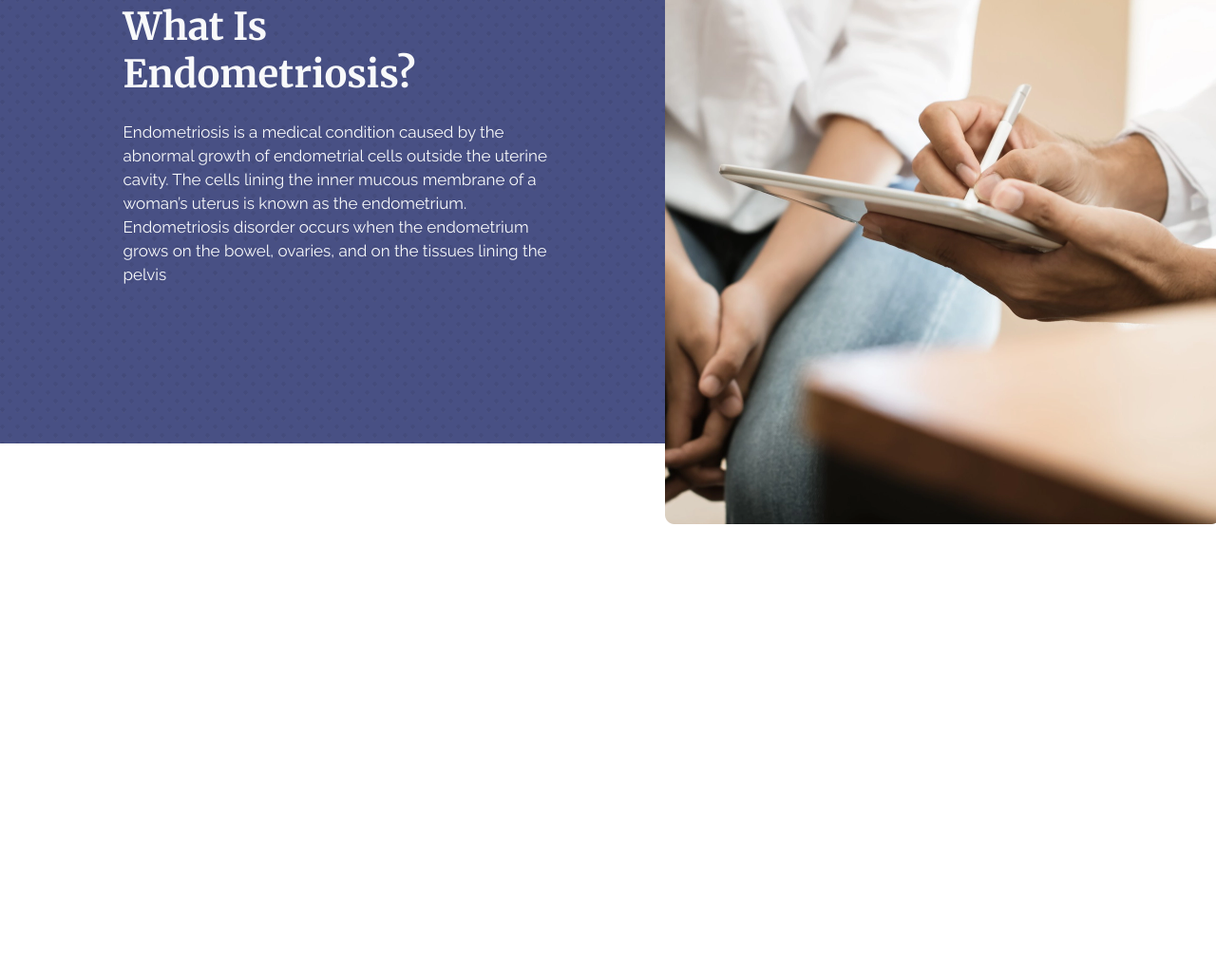
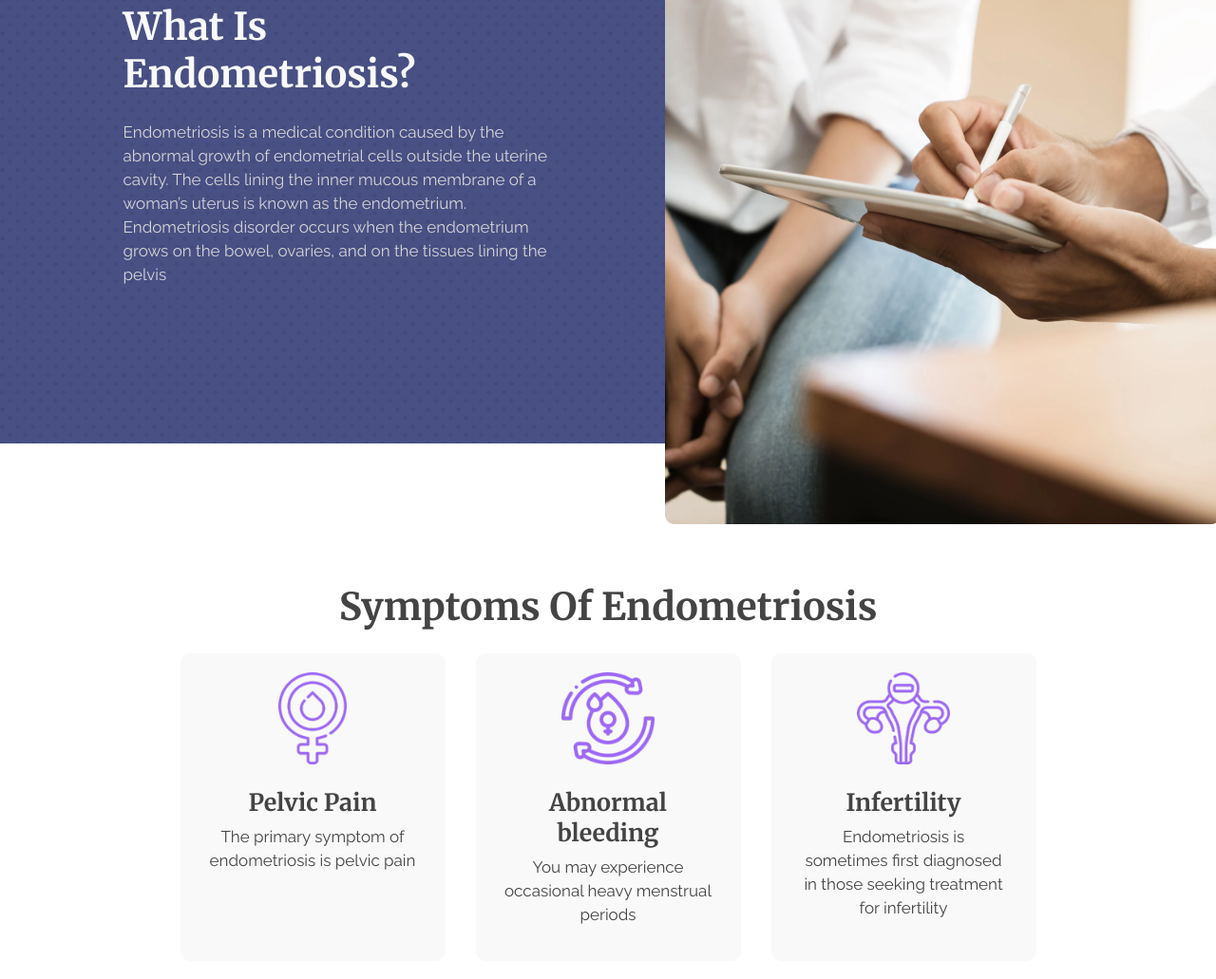
Before and after one commit to jpstorio/Seeds-of-Life, a plain HTML site: page index.html in a window 1280 px wide. Shown: the part 1916-2947 px from the top of the page at 95% size. Before the commit the page ends 2468 px from the top, so only its background shows below. Drawn offline with nearby package versions, Linux system fonts and the light colour scheme.

Commit message:
add symptoms

```diff
--- a/index.html
+++ b/index.html
@@ -39,7 +39,7 @@
                             <a class="nav-link active text-light" aria-current="page" href="#about">ABOUT US</a>
                         </li>
                         <li class="nav-item pe-3 ps-3">
-                            <a class="nav-link text-light" href="#">WHAT IS ENDOMETRIOSIS</a>
+                            <a class="nav-link text-light" href="#endometriosis">WHAT IS ENDOMETRIOSIS</a>
                         </li>
                         <li class="nav-item pe-3 ps-3">
                             <a class="nav-link text-light" href="#">ROBOTIC SURGERY TREATMENT</a>
@@ -134,7 +134,7 @@
                 <div class="row d-flex justify-content-center text-light">
                     <div class="col-5 m-auto">
                         <h2>What Is Endometriosis?</h2>
-                        <p class="w-100 pt-3">
+                        <p class="w-100 pt-3 p-color">
                             Endometriosis is a medical condition caused by the abnormal growth of endometrial cells
                             outside the uterine cavity. The cells lining the inner mucous membrane of a woman’s uterus
                             is known as the endometrium. Endometriosis disorder occurs when the endometrium grows on the
@@ -150,6 +150,41 @@
         <!-- END ENDOMETRIOSIS -->
 
         <!-- SYMPTOMS -->
+        <div class="" id="symptoms">
+            <div class="container d-flex align-items-center justify-content-center h-100">
+                <div class="row d-flex justify-content-center text-light">
+                    <h2 class="t-dark text-center">Symptoms Of Endometriosis</h2>
+                    <div class="row d-flex justify-content-center">
+                        <div class="col-3 t-dark text-center symptoms m-3">
+                            <div class="row justify-content-center">
+                                <img src="/img/Symptoms 1.png" alt="" class="w-50" />
+                            </div>
+                            <div class="row"><h3 class="mt-4">Pelvic Pain</h3></div>
+                            <div class="row"><p>The primary symptom of endometriosis is pelvic pain</p></div>
+                        </div>
+                        <div class="col-3 t-dark text-center symptoms m-3">
+                            <div class="row justify-content-center">
+                                <img src="/img/Symptoms 2.png" alt="" class="w-50" />
+                            </div>
+                            <div class="row"><h3 class="mt-4">Abnormal bleeding</h3></div>
+                            <div class="row"><p>You may experience occasional heavy menstrual periods</p></div>
+                        </div>
+                        <div class="col-3 t-dark text-center symptoms m-3">
+                            <div class="row justify-content-center">
+                                <img src="/img/Symptoms 3.png" alt="" class="w-50" />
+                            </div>
+                            <div class="row"><h3 class="mt-4">Infertility</h3></div>
+                            <div class="row">
+                                <p>
+                                    Endometriosis is sometimes first diagnosed in those seeking treatment for
+                                    infertility
+                                </p>
+                            </div>
+                        </div>
+                    </div>
+                </div>
+            </div>
+        </div>
         <!-- END SYMPTOMS -->
 
         <!-- CAUSES -->
--- a/style.css
+++ b/style.css
@@ -92,3 +92,28 @@ h2 {
     margin-top: 150px !important;
     width: 585px !important;
 }
+
+.p-color {
+    color: #D5D5D5 !important;
+}
+
+.t-dark {
+    color: #444444;
+}
+
+#symptoms {
+    height: 708px;
+}
+
+h3 {
+    font-family: 'Merriweather', serif !important;
+    font-size: 25px !important;
+    font-weight: bold !important;
+    line-height: 32px !important;
+}
+
+.symptoms {
+    background-color: #F9F9F9;
+    border-radius: 10px;
+    padding: 20px 30px !important;
+}
```
